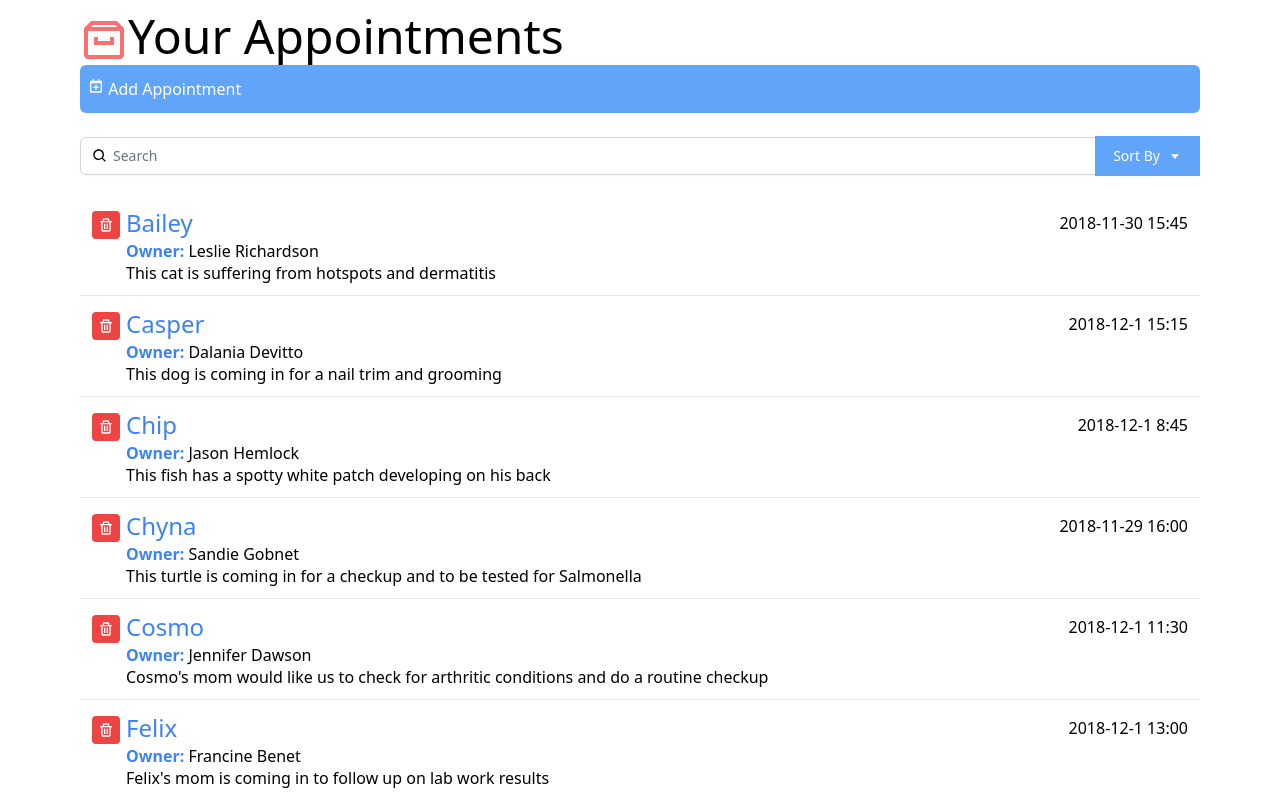
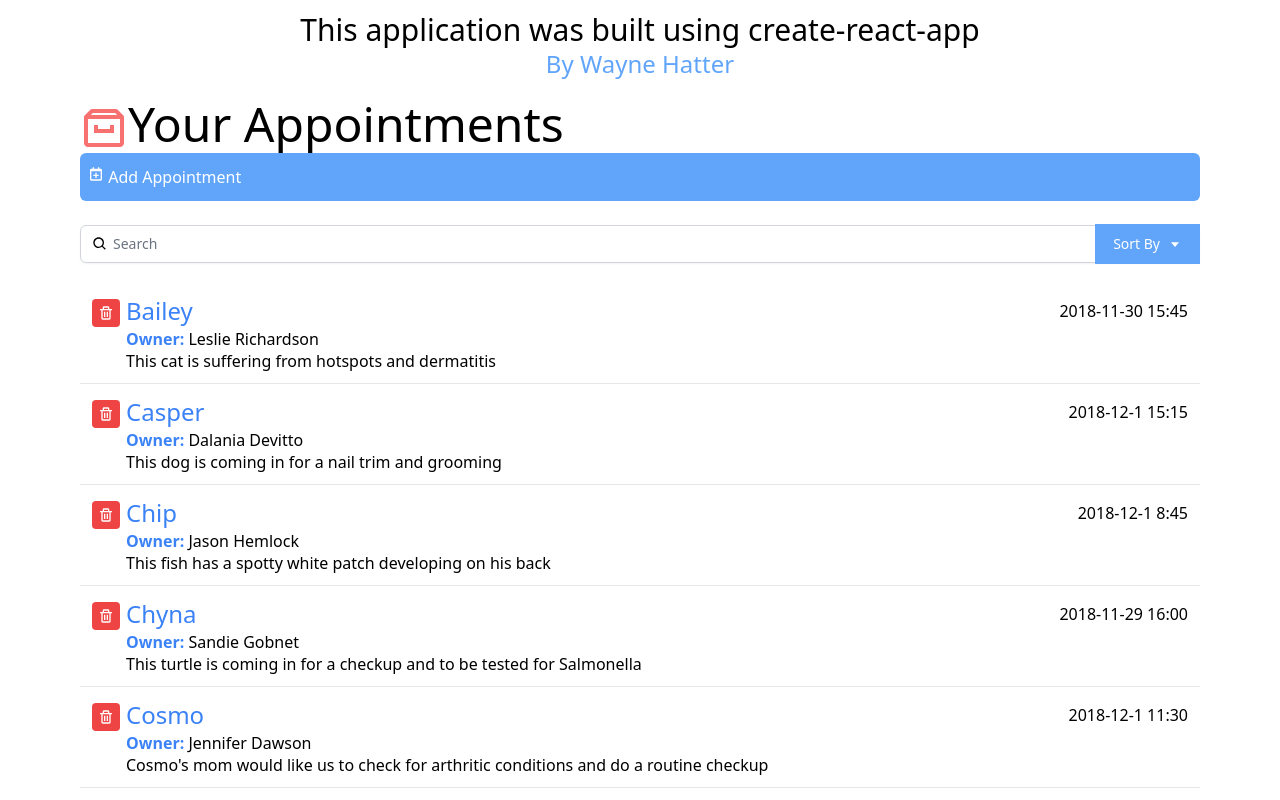
Before and after one commit to yourwpmadesimple/react_interface, a React (Create React App) app: page / in a window 1280 px wide. Shown: the top 800 px of the page. Built offline with nearby package versions, Linux system fonts and the light colour scheme.

Commit message:
End project!

```diff
--- a/src/App.js
+++ b/src/App.js
@@ -4,6 +4,7 @@ import { BiArchive } from 'react-icons/bi';
 import AddAppointment from './components/AddAppointment'
 import Search from './components/Search';
 import AppointmentInfo from './components/AppointmentInfo';
+import HeaderDescription from './components/HeaderDescription';
 
 function App() {
   let [ appointmentList, setAppointmentList ] = useState([]);
@@ -43,22 +44,23 @@ function App() {
 
   return (
     <div className="App container mx-auto px-20 mt-3 font-thin">
+      <HeaderDescription />
       <h1 className="text-5xl">
         <BiArchive className="inline-block text-red-400" />Your Appointments
       </h1>
 
       <AddAppointment
-      onSendAppointment={myAppointment => setAppointmentList([...appointmentList, myAppointment])}
-      lastId={appointmentList.reduce((max, item) => Number(item.id) > max ? Number(item.id) : max, 0)}
+        onSendAppointment={ myAppointment => setAppointmentList([ ...appointmentList, myAppointment ]) }
+        lastId={ appointmentList.reduce((max, item) => Number(item.id) > max ? Number(item.id) : max, 0) }
       />
 
       <Search query={ query }
         onQueryChange={ myQuery => setQuery(myQuery) }
-        orderBy={orderBy}
-        onOrderByChange={myOrder => setOrderBy(myOrder)}
-        sortBy={sortBy}
-        onSortByChange={mySort => setSortBy(mySort)}
-        />
+        orderBy={ orderBy }
+        onOrderByChange={ myOrder => setOrderBy(myOrder) }
+        sortBy={ sortBy }
+        onSortByChange={ mySort => setSortBy(mySort) }
+      />
 
       <ul className="divide-y divide-gray-200">
         { filteredAppointments
--- /dev/null
+++ b/src/components/HeaderDescription.jsx
@@ -0,0 +1,9 @@
+const HeaderDescription = () => {
+  return (
+    <div className="mx-small mb-5 text-center">
+      <h3 className="text-3xl">This application was built using create-react-app</h3>
+      <p className="text-2xl text-blue-400" >By Wayne Hatter</p>
+    </div>
+  )
+}
+export default HeaderDescription
```
